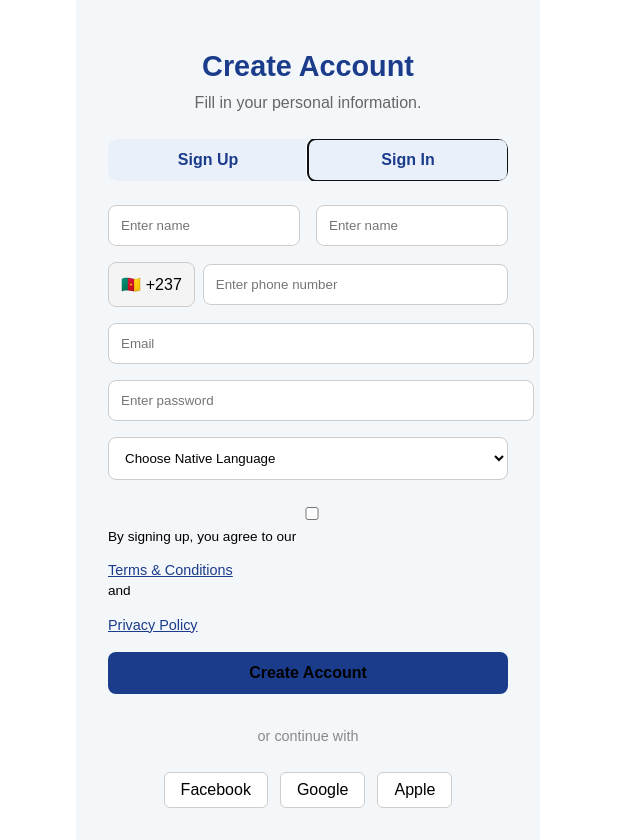
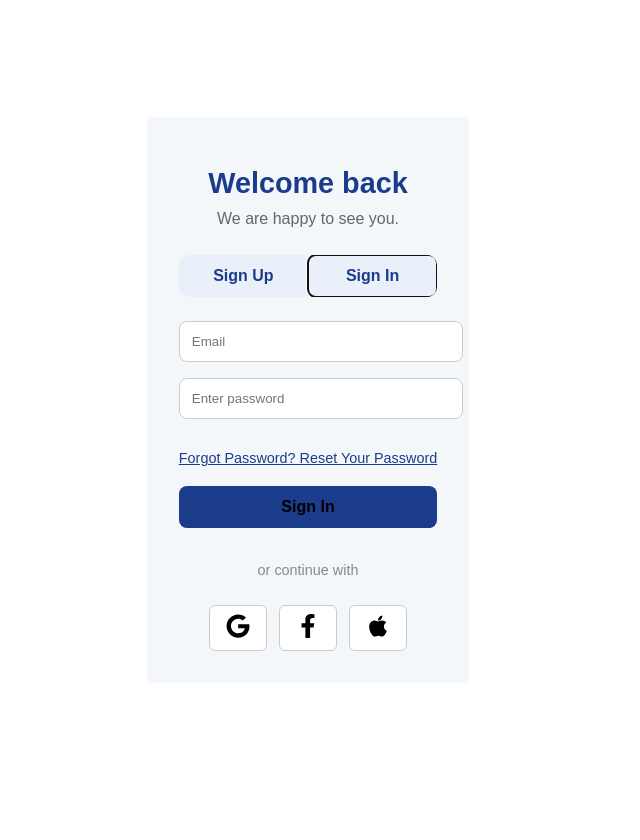
Before and after one commit to Metgala1/CareLink, a React (Vite) app: page /createaccount in a window 1280 px wide. Both pictures are taken after a click on the button "Sign In". Shown: the whole page, without its empty margins (332-972 px from the left). After the commit the page ends 800 px from the top, so only its background shows below. Built offline with nearby package versions, Linux system fonts and the light colour scheme.

Commit message:
Worked on the create account/ sign in page

```diff
--- a/package.json
+++ b/package.json
@@ -12,6 +12,7 @@
   "dependencies": {
     "react": "^19.1.0",
     "react-dom": "^19.1.0",
+    "react-icons": "^5.5.0",
     "react-router-dom": "^7.7.0"
   },
   "devDependencies": {
--- a/src/components/CreateAccount/CreateAccount.jsx
+++ b/src/components/CreateAccount/CreateAccount.jsx
@@ -1,4 +1,5 @@
-import  { useState } from 'react';
+import { useState } from 'react';
+import { FaGoogle, FaFacebookF, FaApple } from 'react-icons/fa';
 import styles from './CreateAccount.module.css';
 
 const CreateAccount = () => {
@@ -6,8 +7,12 @@ const CreateAccount = () => {
 
     return (
         <div className={styles.container}>
-      <h1>Create Account</h1>
-      <p>Fill in your personal information.</p>
+            <h1>{isSignUp ? 'Create Account' : 'Welcome back'}</h1>
+            <p>
+                {isSignUp
+                    ? 'Fill in your personal information.'
+                    : 'We are happy to see you.'}
+            </p>
 
             <div className={styles.tabs}>
                 <button
@@ -25,6 +30,8 @@ const CreateAccount = () => {
             </div>
 
             <form className={styles.form}>
+                {isSignUp ? (
+                    <>
                         <div className={styles.row}>
                             <input type="text" placeholder="Enter name" required />
                             <input type="text" placeholder="Enter name" required />
@@ -50,17 +57,33 @@ const CreateAccount = () => {
                             <input type="checkbox" required />
                             By signing up, you agree to our <a href="#">Terms & Conditions</a> and <a href="#">Privacy Policy</a>
                         </label>
+                    </>
+                ) : (
+                    <>
+                        <input type="email" placeholder="Email" required />
+                        <input type="password" placeholder="Enter password" required />
+                        <div className={styles.forgotPassword}>
+                            <a href="#">Forgot Password? Reset Your Password</a>
+                        </div>
+                    </>
+                )}
 
                 <button type="submit" className={styles.submitBtn}>
-          Create Account
+                    {isSignUp ? 'Create Account' : 'Sign In'}
                 </button>
 
                 <div className={styles.altText}>or continue with</div>
 
                 <div className={styles.socialIcons}>
-          <button>Facebook</button>
-          <button>Google</button>
-          <button>Apple</button>
+                    <button type="button">
+                        <FaGoogle size={24} />
+                    </button>
+                    <button type="button">
+                        <FaFacebookF size={24} />
+                    </button>
+                    <button type="button">
+                        <FaApple size={24} />
+                    </button>
                 </div>
             </form>
         </div>
```
Also changed, not shown: src/components/MainLayout.jsx (+17 -2 lines), src/assets/photo1.png (added), 1 other file (tests, documents, lock files or other folders). Lines whose indentation alone changed are shown as unchanged.
